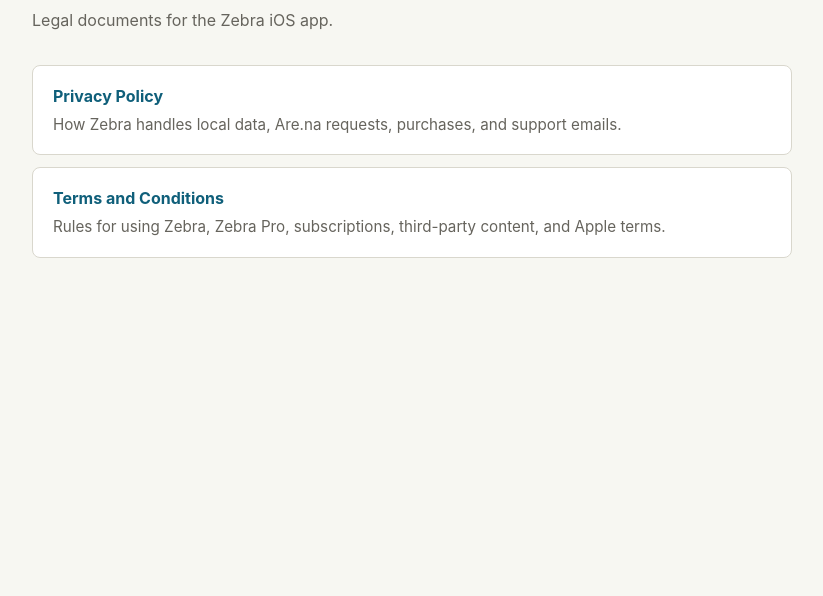
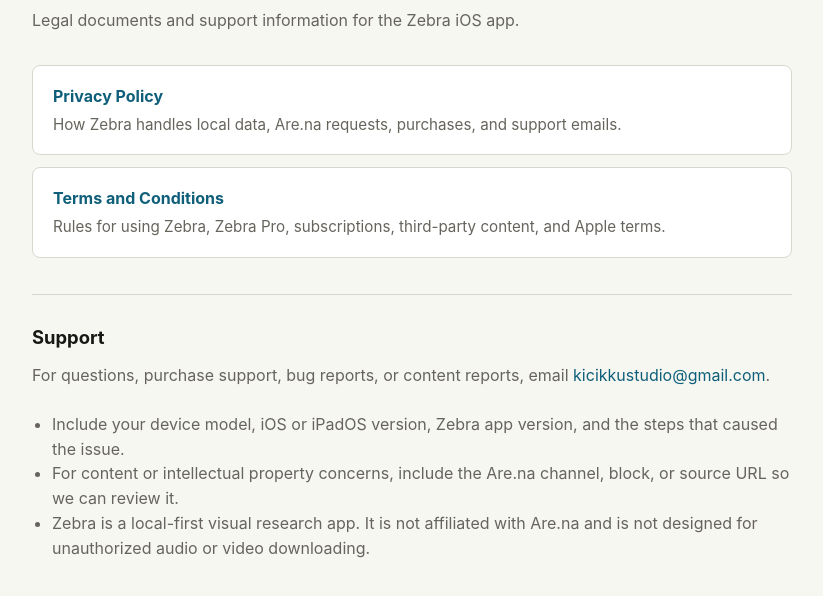
Before and after one commit to alhamikhalfi470/zebra-legal, a plain HTML site: page legal/index.html in a window 1280 px wide. Shown: the part 112-708 px from the top of the page, without its empty margins (228-1051 px from the left). Drawn offline with Linux system fonts and the light colour scheme.

Commit message:
Add Zebra support information

```diff
--- a/legal/index.html
+++ b/legal/index.html
@@ -69,16 +69,39 @@
       font-weight: 400;
       font-size: 0.95rem;
     }
+    section {
+      margin-top: 36px;
+      padding-top: 28px;
+      border-top: 1px solid var(--border);
+    }
+    h2 {
+      margin: 0 0 12px;
+      font-size: 1.15rem;
+    }
+    ul {
+      color: var(--muted);
+      padding-left: 20px;
+      margin: 0;
+    }
   </style>
 </head>
 <body>
   <main>
     <h1>Zebra Legal</h1>
-    <p>Legal documents for the Zebra iOS app.</p>
+    <p>Legal documents and support information for the Zebra iOS app.</p>
     <nav aria-label="Legal documents">
       <a class="doc-link" href="privacy-policy.html">Privacy Policy<span>How Zebra handles local data, Are.na requests, purchases, and support emails.</span></a>
       <a class="doc-link" href="terms-and-conditions.html">Terms and Conditions<span>Rules for using Zebra, Zebra Pro, subscriptions, third-party content, and Apple terms.</span></a>
     </nav>
+    <section aria-labelledby="support-title">
+      <h2 id="support-title">Support</h2>
+      <p>For questions, purchase support, bug reports, or content reports, email <a href="mailto:kicikkustudio@gmail.com">kicikkustudio@gmail.com</a>.</p>
+      <ul>
+        <li>Include your device model, iOS or iPadOS version, Zebra app version, and the steps that caused the issue.</li>
+        <li>For content or intellectual property concerns, include the Are.na channel, block, or source URL so we can review it.</li>
+        <li>Zebra is a local-first visual research app. It is not affiliated with Are.na and is not designed for unauthorized audio or video downloading.</li>
+      </ul>
+    </section>
   </main>
 </body>
 </html>
```
Also changed, not shown: legal/privacy-policy.html (+3 -3 lines), legal/terms-and-conditions.html (+7 -6 lines), 2 other files.
